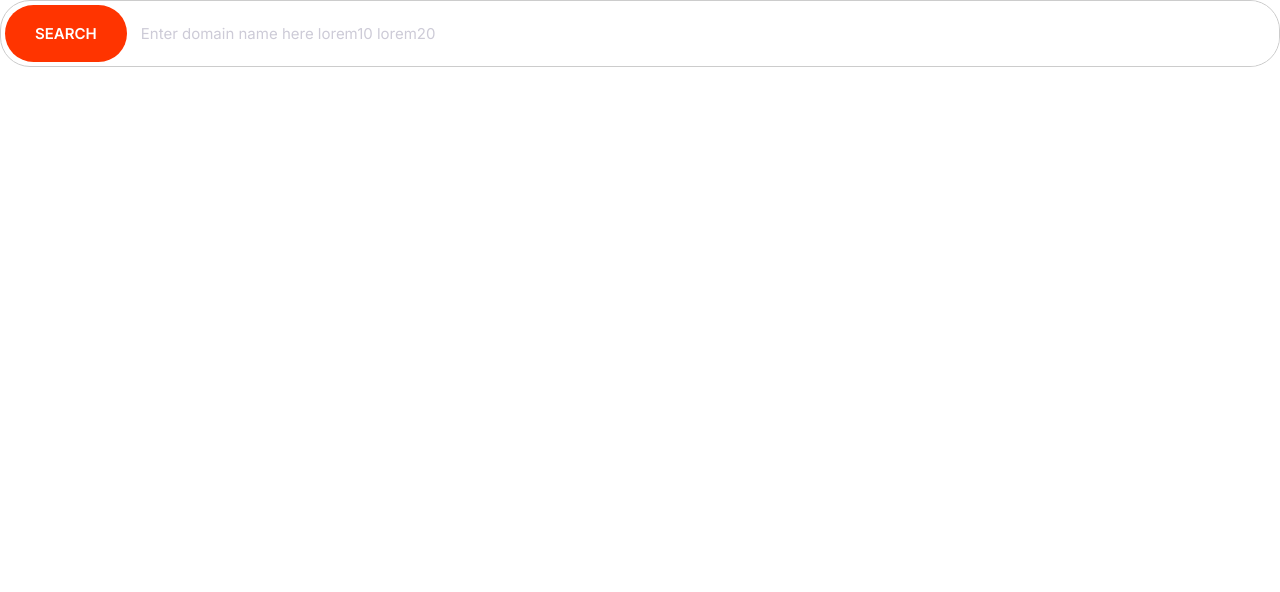
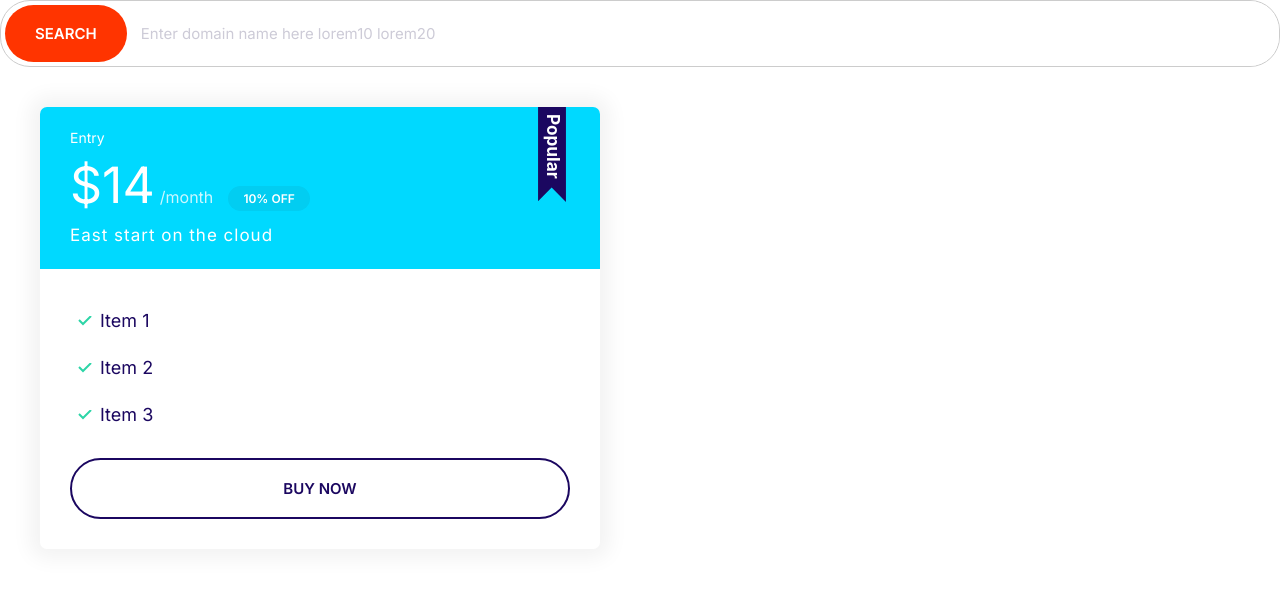
Before and after one commit to tvcampus00/demo, a plain HTML site: page index.html in a window 1280 px wide. Drawn offline with Linux system fonts and the light colour scheme.

Commit message:
build the popular badge

```diff
--- a/index.html
+++ b/index.html
@@ -59,5 +59,26 @@
         id=""
       />
     </div>
+    <div style="width: 50%; padding: 4rem">
+      <div class="plan plan--popular">
+        <div class="card card--secondary">
+          <header class="card__header">
+            <h3 class="plan__name">Entry</h3>
+            <span class="plan__price">$14</span>
+            <span class="plan__billing-cycle">/month</span>
+            <span class="badge badge--secondary badge--small">10% OFF</span>
+            <span class="plan__description">East start on the cloud</span>
+          </header>
+          <div class="card__body">
+            <ul class="list list--tick">
+              <li class="list__item">Item 1</li>
+              <li class="list__item">Item 2</li>
+              <li class="list__item">Item 3</li>
+            </ul>
+            <button class="btn btn--outline btn--block">Buy Now</button>
+          </div>
+        </div>
+      </div>
+    </div>
   </body>
 </html>
```
Also changed, not shown: components/popular_badge.html (added, +21 -0 lines), image/popular.svg (added).
